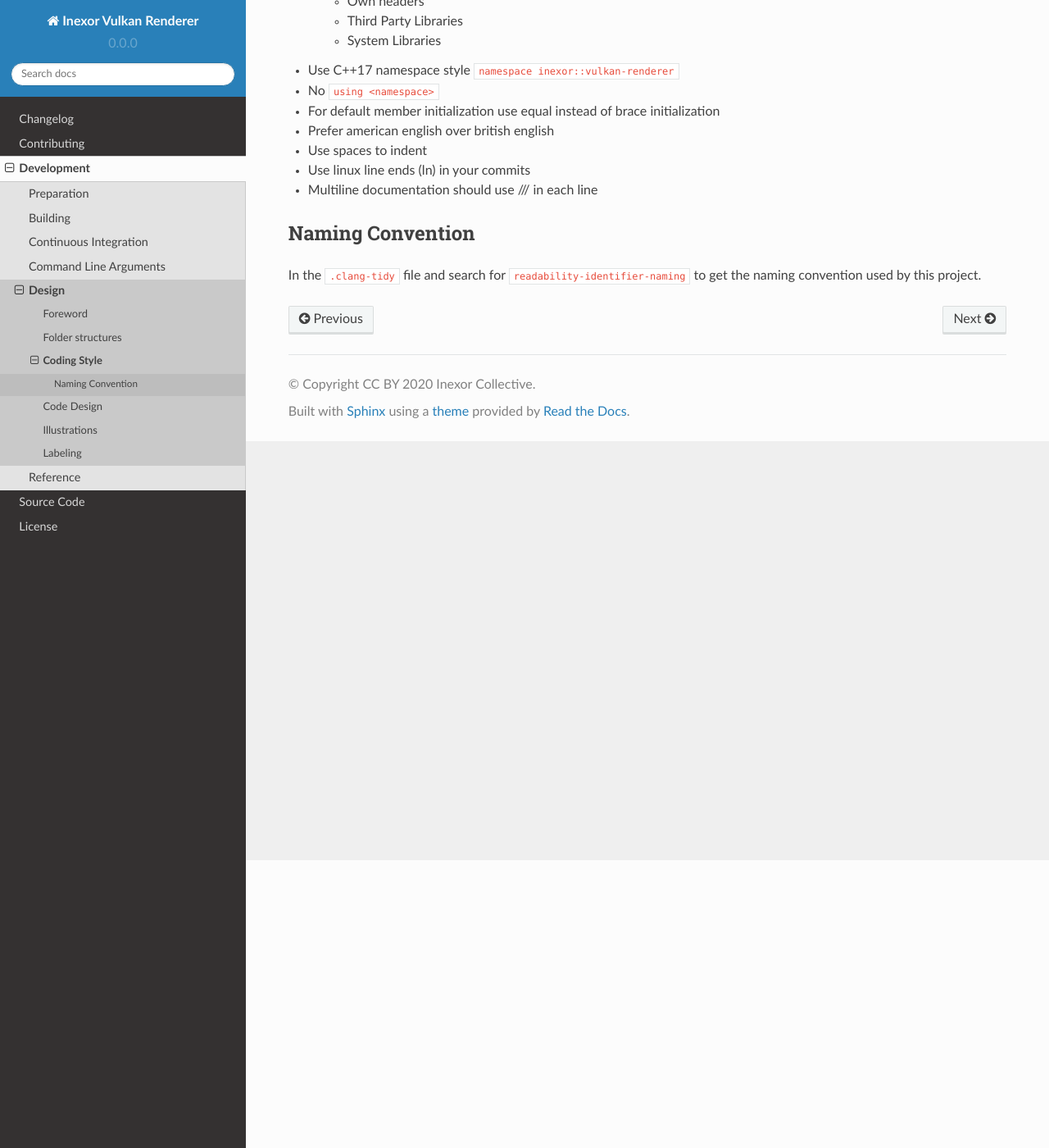
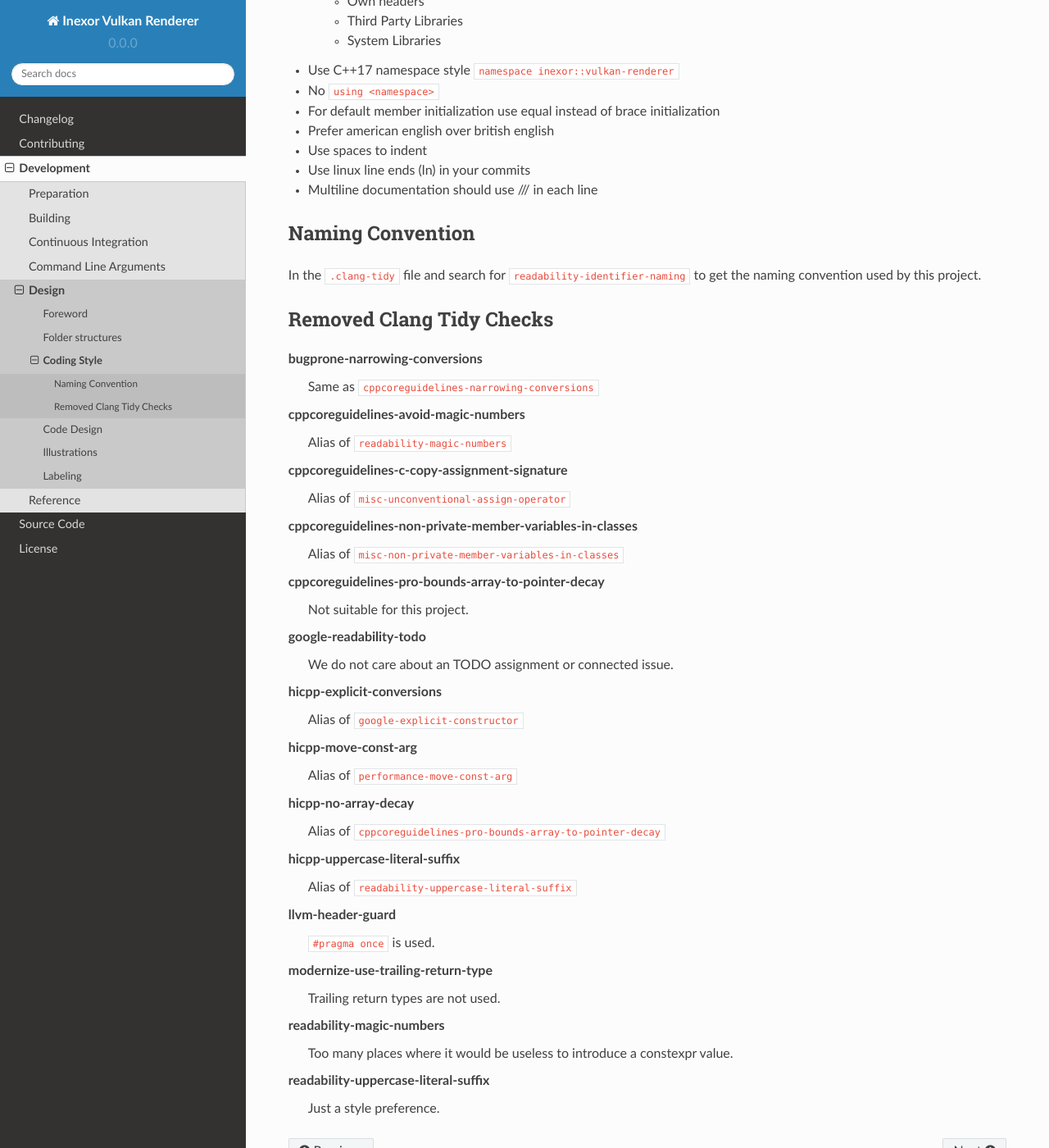
Before and after one commit to inexorgame/vulkan-renderer, a Sphinx documentation site: the page built from documentation/source/development/design/coding-style.rst, in a window 1280 px wide and 1400 px high, scrolled down 351 px. Shown: the whole window at 82% size. Built offline with Sphinx 7.4.7 and the Read the Docs theme 2.0.0, drawn with Linux system fonts in a browser that asks for light colours; pages that are not in the unit, such as notebooks, are missing from menus.

Commit message:
[doc] Update documentation
- Excluded duplicated clang-tidy checks
- Added documentation about excluded clang-tidy checks
Close #226

```diff
--- a/documentation/source/conf.py
+++ b/documentation/source/conf.py
@@ -39,6 +39,7 @@ html_js_files = [
 ]
 html_favicon = "../../assets/textures/logo_rendered.png"
 
+mermaid_version = "8.7.0"
 # Setup the breathe extension
 breathe_projects = {
     "vulkan-renderer": "../doxygen-output/xml"
--- a/documentation/source/development/design/coding-style.rst
+++ b/documentation/source/development/design/coding-style.rst
@@ -23,3 +23,35 @@ Naming Convention
 -----------------
 
 In the ``.clang-tidy`` file and search for ``readability-identifier-naming`` to get the naming convention used by this project.
+
+Removed Clang Tidy Checks
+-------------------------
+
+bugprone-narrowing-conversions
+    Same as ``cppcoreguidelines-narrowing-conversions``
+cppcoreguidelines-avoid-magic-numbers
+    Alias of ``readability-magic-numbers``
+cppcoreguidelines-c-copy-assignment-signature
+    Alias of ``misc-unconventional-assign-operator``
+cppcoreguidelines-non-private-member-variables-in-classes
+    Alias of ``misc-non-private-member-variables-in-classes``
+cppcoreguidelines-pro-bounds-array-to-pointer-decay
+    Not suitable for this project.
+google-readability-todo
+    We do not care about an TODO assignment or connected issue.
+hicpp-explicit-conversions
+    Alias of ``google-explicit-constructor``
+hicpp-move-const-arg
+    Alias of ``performance-move-const-arg``
+hicpp-no-array-decay
+    Alias of ``cppcoreguidelines-pro-bounds-array-to-pointer-decay``
+hicpp-uppercase-literal-suffix
+    Alias of ``readability-uppercase-literal-suffix``
+llvm-header-guard
+    ``#pragma once`` is used.
+modernize-use-trailing-return-type
+    Trailing return types are not used.
+readability-magic-numbers
+    Too many places where it would be useless to introduce a constexpr value.
+readability-uppercase-literal-suffix
+    Just a style preference.
--- a/documentation/source/development/preparation.rst
+++ b/documentation/source/development/preparation.rst
@@ -15,6 +15,7 @@ Required Software
 
 `Vulkan SDK <https://vulkan.lunarg.com/sdk/home>`__
     Vulkan is a new generation graphics and compute API that provides high-efficiency, cross-platform access to modern GPUs used in a wide variety of devices from PCs and consoles to mobile phones and embedded platforms.
+    Make sure you add the ``glslangValidator`` in the Vulkan SDK's bin folder to your path variable.
 
 Optional Software
 -----------------
```
Also changed, not shown: documentation/source/development/building.rst (+5 -9 lines), documentation/source/development/design/folder-structure.rst (+7 -2 lines), 1 other file.
